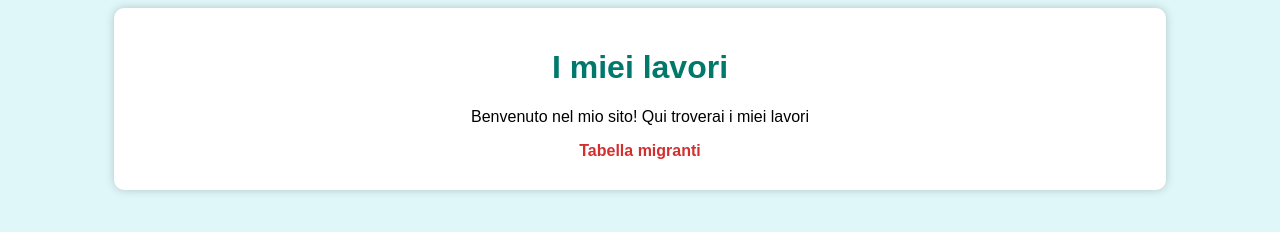
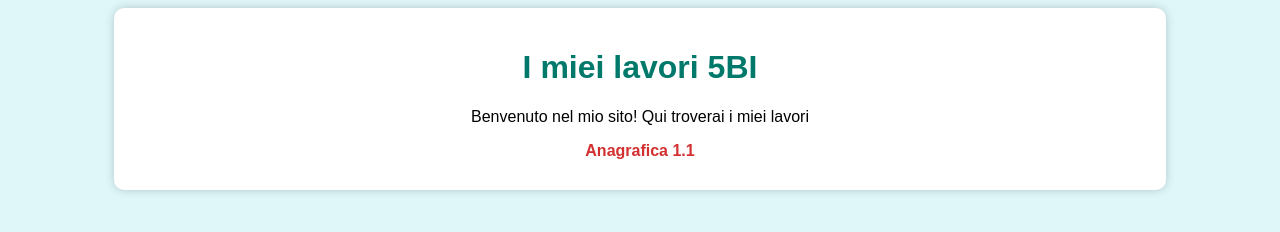
Before and after one commit to lucaBalsama/Balsama, a plain HTML site: page index.html in a window 1280 px wide. Drawn offline with Linux system fonts and the light colour scheme.

Commit message:
Update index.html with new content and links

```diff
--- a/index.html
+++ b/index.html
@@ -35,9 +35,9 @@
 </head>
 <body>
     <div class="container">
-        <h1>I miei lavori</h1>
+        <h1>I miei lavori 5BI</h1>
         <p>Benvenuto nel mio sito! Qui troverai i miei lavori</p>
-        <a href="TabellaMigranti.html"> Tabella migranti </a>
+        <a href="Anagrafica1.1.html"> Anagrafica 1.1 </a>
     </div>
 </body>
 </html>
```
